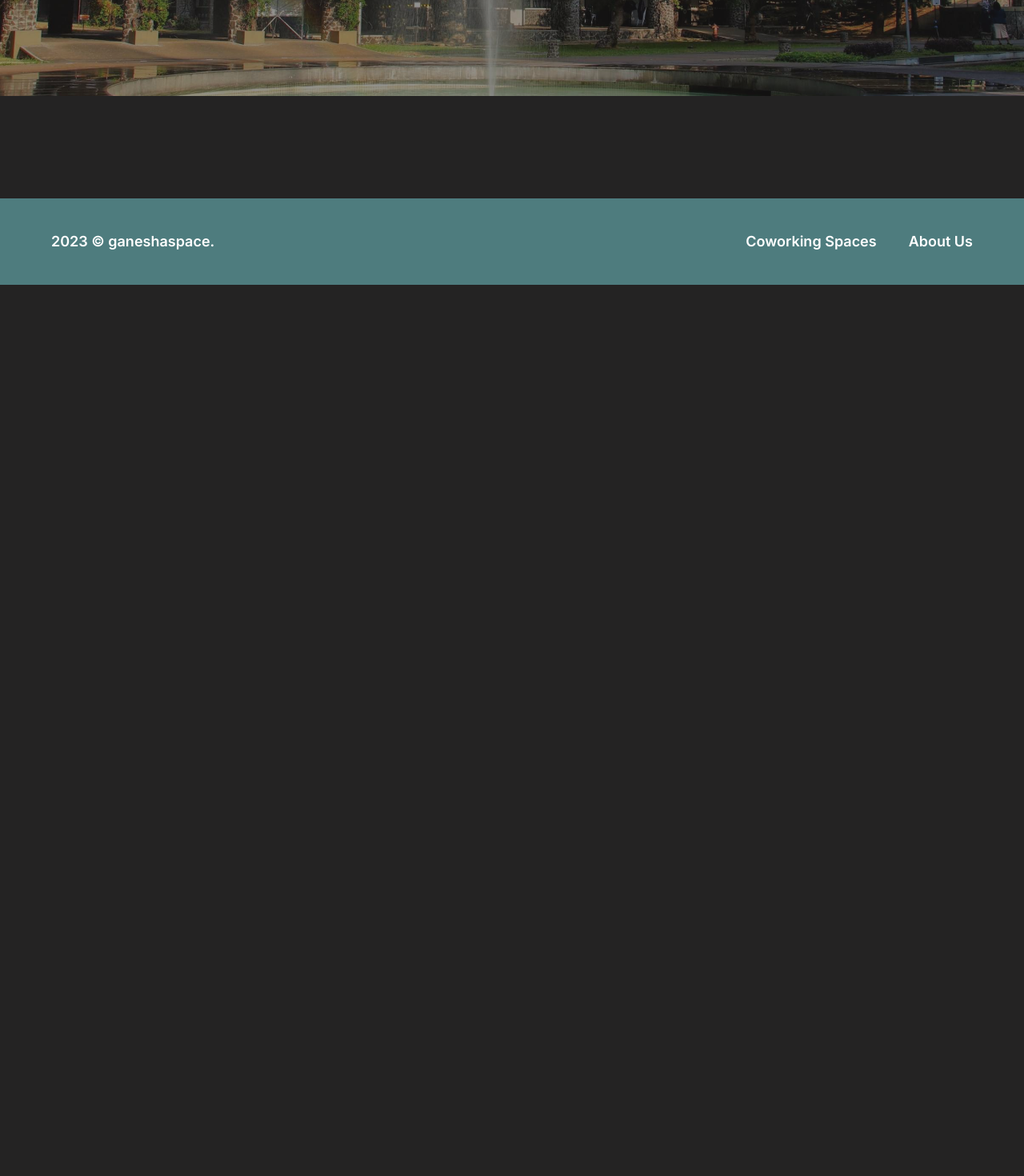
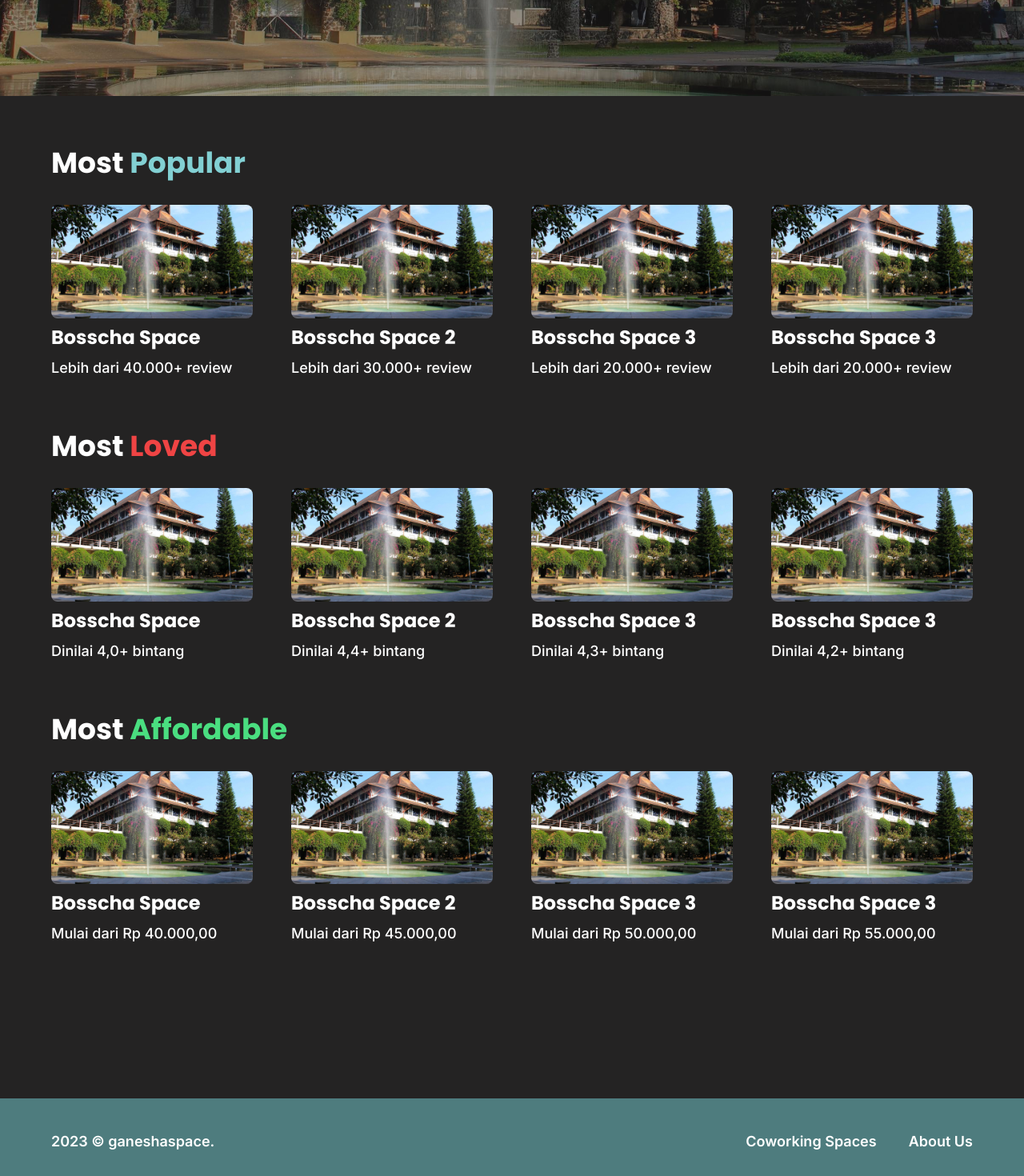
Before and after one commit to dewodt/Milestone02_K19, a Next.js app: page / in a window 1280 px wide. Shown: the part 680-2150 px from the top of the page at 80% size. Before the commit the page ends 1036 px from the top, so only its background shows below. Built offline with nearby package versions, Linux system fonts and the light colour scheme.

Commit message:
Created Most loved, popular, and affordable section.

```diff
--- a/app/page.tsx
+++ b/app/page.tsx
@@ -1,14 +1,35 @@
 import Image from "next/image";
 import Button from "@/components/button";
 import Cards from "@/components/cards";
+import type { Metadata } from "next/types";
+
+export const metadata: Metadata = {
+  title: "Ganesha Space",
+};
 
 const Home = () => {
-  // Lowest pricestart sorted ascending and sliced to 4.
-  const mostAffordable = [
+  // Highest review sorted descending and sliced to 4.
+  const mostPopular = [
     { id: "1", title: "Bosscha Space", url: "/itb.jpeg", review: 40000 },
     { id: "2", title: "Bosscha Space 2", url: "/itb.jpeg", review: 30000 },
     { id: "3", title: "Bosscha Space 3", url: "/itb.jpeg", review: 20000 },
     { id: "4", title: "Bosscha Space 3", url: "/itb.jpeg", review: 20000 },
+  ];
+
+  // Highest rating sorted descending sliced to 4
+  const mostLoved = [
+    { id: "1", title: "Bosscha Space", url: "/itb.jpeg", rating: 4.0 },
+    { id: "2", title: "Bosscha Space 2", url: "/itb.jpeg", rating: 4.4 },
+    { id: "3", title: "Bosscha Space 3", url: "/itb.jpeg", rating: 4.3 },
+    { id: "4", title: "Bosscha Space 3", url: "/itb.jpeg", rating: 4.2 },
+  ];
+
+  // Lowest price sorted ascending sliced to 4
+  const mostAffordable = [
+    { id: "1", title: "Bosscha Space", url: "/itb.jpeg", priceStart: 40000 },
+    { id: "2", title: "Bosscha Space 2", url: "/itb.jpeg", priceStart: 45000 },
+    { id: "3", title: "Bosscha Space 3", url: "/itb.jpeg", priceStart: 50000 },
+    { id: "4", title: "Bosscha Space 3", url: "/itb.jpeg", priceStart: 55000 },
   ];
 
   return (
@@ -17,12 +38,12 @@ const Home = () => {
       <section className="relative flex h-[calc(100vh-80px)] w-full items-center p-5 sm:p-10 xl:h-[calc(100vh-90px)] xl:p-20">
         <div className="z-10 flex max-w-4xl flex-col gap-4 xl:gap-7">
           {/* Title */}
-          <h1 className="font-poppins text-4xl font-bold text-white xl:text-6xl">
+          <h1 className="font-poppins text-4xl font-bold tracking-wide text-white xl:text-6xl">
             Yuk <span className="text-custom-blue-green">Nongkrong</span>{" "}
             Bareng!
           </h1>
           {/* Description */}
-          <p className="font-inter text-lg font-normal text-white xl:text-xl">
+          <p className="font-inter text-lg font-normal tracking-wider text-white xl:text-xl">
             Disini tersedia informasi mengenai Cafe dan Co-working space di
             sekitar ITB. Pas banget buat kalian yang suka nugas maupun belajar
             dan lagi nyari tempat yang aman, nyaman, dan deket!
@@ -42,16 +63,75 @@ const Home = () => {
         />
       </section>
 
-      <div className="p-6 lg:p-10 xl:p-16">
+      <div className="flex flex-col gap-8 p-6 sm:p-8 xl:gap-16 xl:p-16">
         {/* Most Popular */}
-        <section className="flex flex-col gap-4">
+        <section className="flex flex-col gap-4 xl:gap-8">
+          {/* Title */}
+          <h2 className="font-poppins text-2xl font-bold text-white xl:text-4xl">
+            Most <span className="text-custom-blue-green">Popular</span>
+          </h2>
+
+          {/* Grids */}
+          <div className="grid grid-cols-1 gap-6 sm:grid-cols-2 sm:gap-8 lg:grid-cols-3 xl:grid-cols-4 xl:gap-12">
+            {mostPopular.map((item) => {
+              return (
+                <Cards
+                  key={item.id}
+                  id={item.id}
+                  title={item.title}
+                  url={item.url}
+                  review={item.review}
+                />
+              );
+            })}
+          </div>
         </section>
 
         {/* Highest Rating */}
-        <section></section>
+        <section className="flex flex-col gap-4 xl:gap-8">
+          {/* Title */}
+          <h2 className="font-poppins text-2xl font-bold text-white xl:text-4xl">
+            Most <span className="text-red-500">Loved</span>
+          </h2>
+
+          {/* Grids */}
+          <div className="grid grid-cols-1 gap-6 sm:grid-cols-2 sm:gap-8 lg:grid-cols-3 xl:grid-cols-4 xl:gap-12">
+            {mostLoved.map((item) => {
+              return (
+                <Cards
+                  key={item.id}
+                  id={item.id}
+                  title={item.title}
+                  url={item.url}
+                  rating={item.rating}
+                />
+              );
+            })}
+          </div>
+        </section>
 
         {/* Most affordable */}
-        <section></section>
+        <section className="flex flex-col gap-4 xl:gap-8">
+          {/* Title */}
+          <h2 className="font-poppins text-2xl font-bold text-white xl:text-4xl">
+            Most <span className="text-green-400">Affordable</span>
+          </h2>
+
+          {/* Grids */}
+          <div className="grid grid-cols-1 gap-6 sm:grid-cols-2 sm:gap-8 lg:grid-cols-3 xl:grid-cols-4 xl:gap-12">
+            {mostAffordable.map((item) => {
+              return (
+                <Cards
+                  key={item.id}
+                  id={item.id}
+                  title={item.title}
+                  url={item.url}
+                  priceStart={item.priceStart}
+                />
+              );
+            })}
+          </div>
+        </section>
 
         {/* Our Recommendation */}
         <section></section>
```
